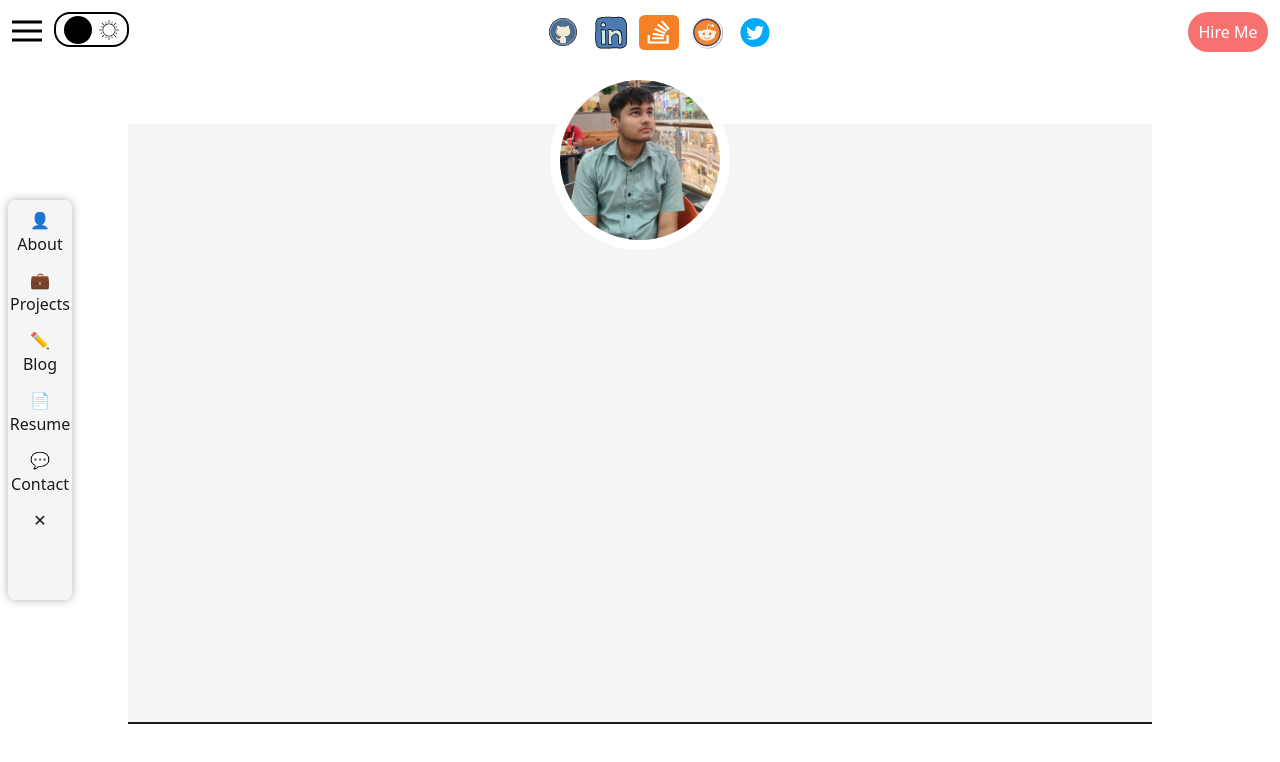
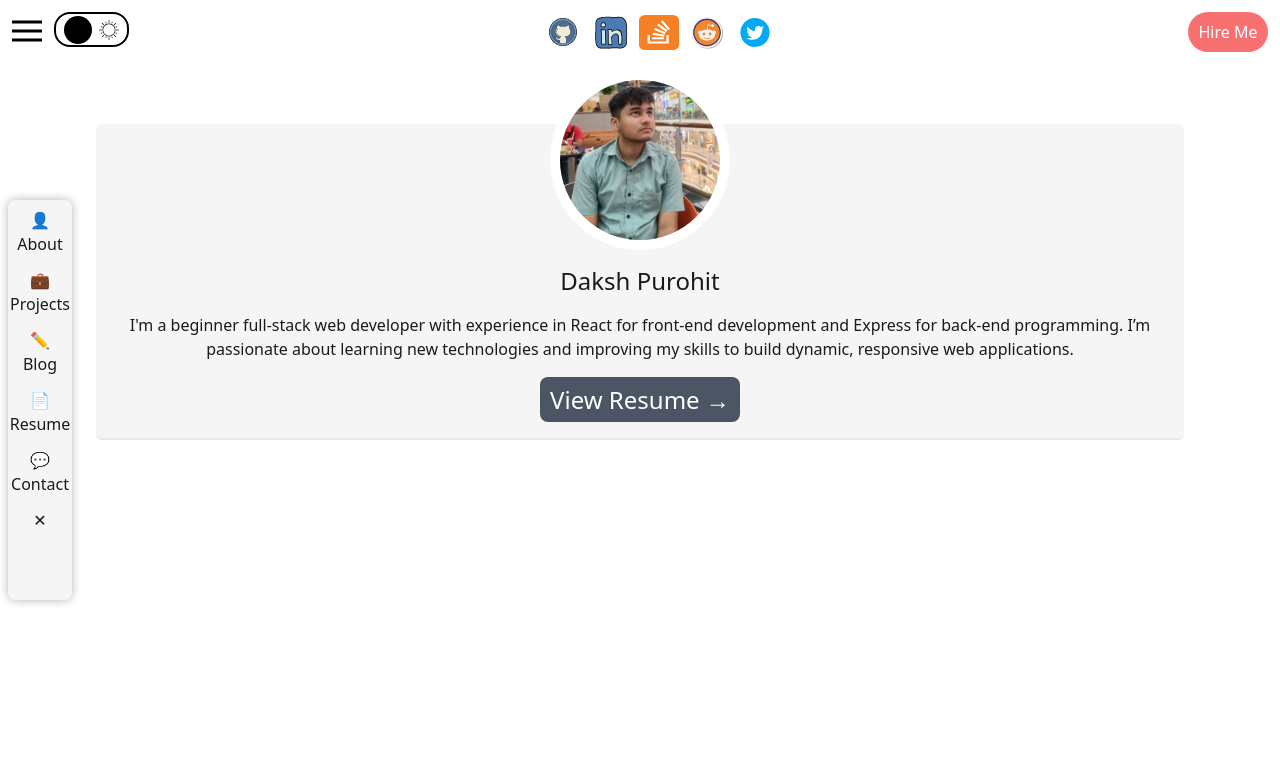
Before and after one commit to EzioAuditore12/Portfolio-, a React (Vite) app in the folder Portfolio/: page / in a window 1280 px wide. Shown: the top 762 px of the page. Built offline with nearby package versions, Linux system fonts and the light colour scheme.

Commit message:
Section1 Done

```diff
--- /dev/null
+++ b/Portfolio/src/components/01_About/01_Section1.jsx
@@ -0,0 +1,21 @@
+import React from 'react'
+import profilePic from './Assets/profileImage.jpg'
+
+function Section1() {
+  return (
+    <div className= ' w-[85vw] p-4 flex flex-col gap-4 items-center border-b-2 md:mt-[60px] rounded-md dark:border-dark-text bg-light-primary dark:bg-[#161D29] text-light-text dark:text-dark-text'>
+    <div className='h-[180px] w-[180px] rounded-[900px] border-[10px] border-white dark:border-gray-700 absolute top-8 md:top-[70px]'>
+    <img src={profilePic} className='object-contain rounded-[900px]'/>
+    </div>
+     <h1 className='mt-[140px] md:mt-[125px] text-2xl font-medium'>Daksh Purohit</h1>
+     <p className='text-center'>
+     I'm a beginner full-stack web developer with experience in React for front-end development and Express for back-end programming. I’m passionate about learning new technologies and improving my skills to build dynamic, responsive web applications.
+     </p>
+     <button className='bg-gray-600 text-white text-2xl min-w-[200px] min-h-[45px] rounded-lg'>
+      View Resume &rarr;
+     </button>
+    </div>
+  )
+}
+
+export default Section1
--- a/Portfolio/src/components/01_About/About.jsx
+++ b/Portfolio/src/components/01_About/About.jsx
@@ -1,13 +1,12 @@
 import React from 'react'
-import profilePic from './Assets/profileImage.jpg'
+import Section1 from './01_Section1'
+
 function About() {
   return (
-    <div className= 'h-[600px] w-[80vw] flex flex-col items-center border-b-2 md:mt-[60px] border-light-text dark:border-dark-text bg-light-primary dark:bg-[#161D29] text-light-text dark:text-dark-text'>
-    <div className='h-[180px] w-[180px] rounded-[900px] border-[10px] border-white dark:border-gray-700 absolute top-8 md:top-[70px]'>
-    <img src={profilePic} className='object-contain rounded-[900px]'/>
-    </div>
+    <>
+    <Section1/>
+    </>
 
-    </div>
   )
 }
 
```
